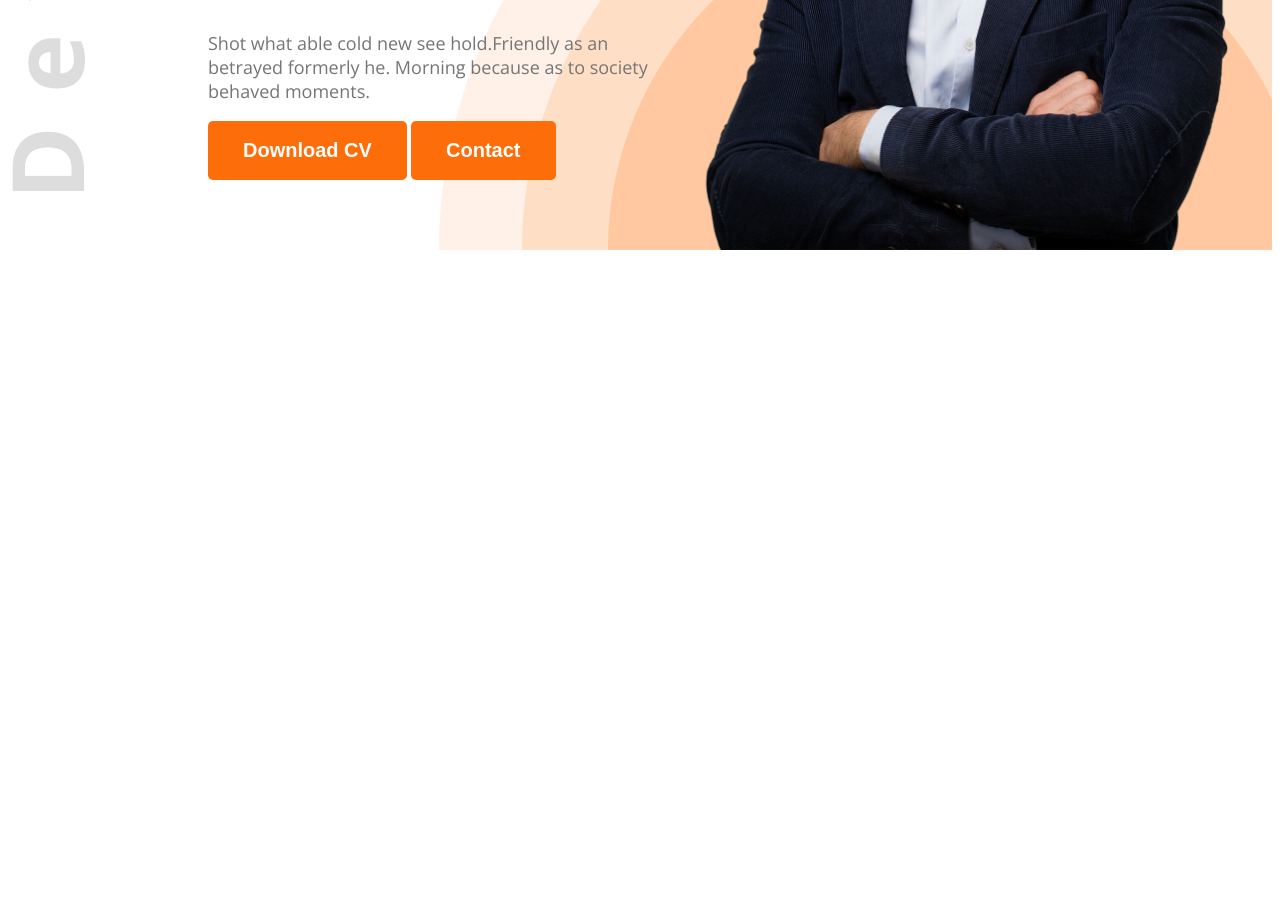
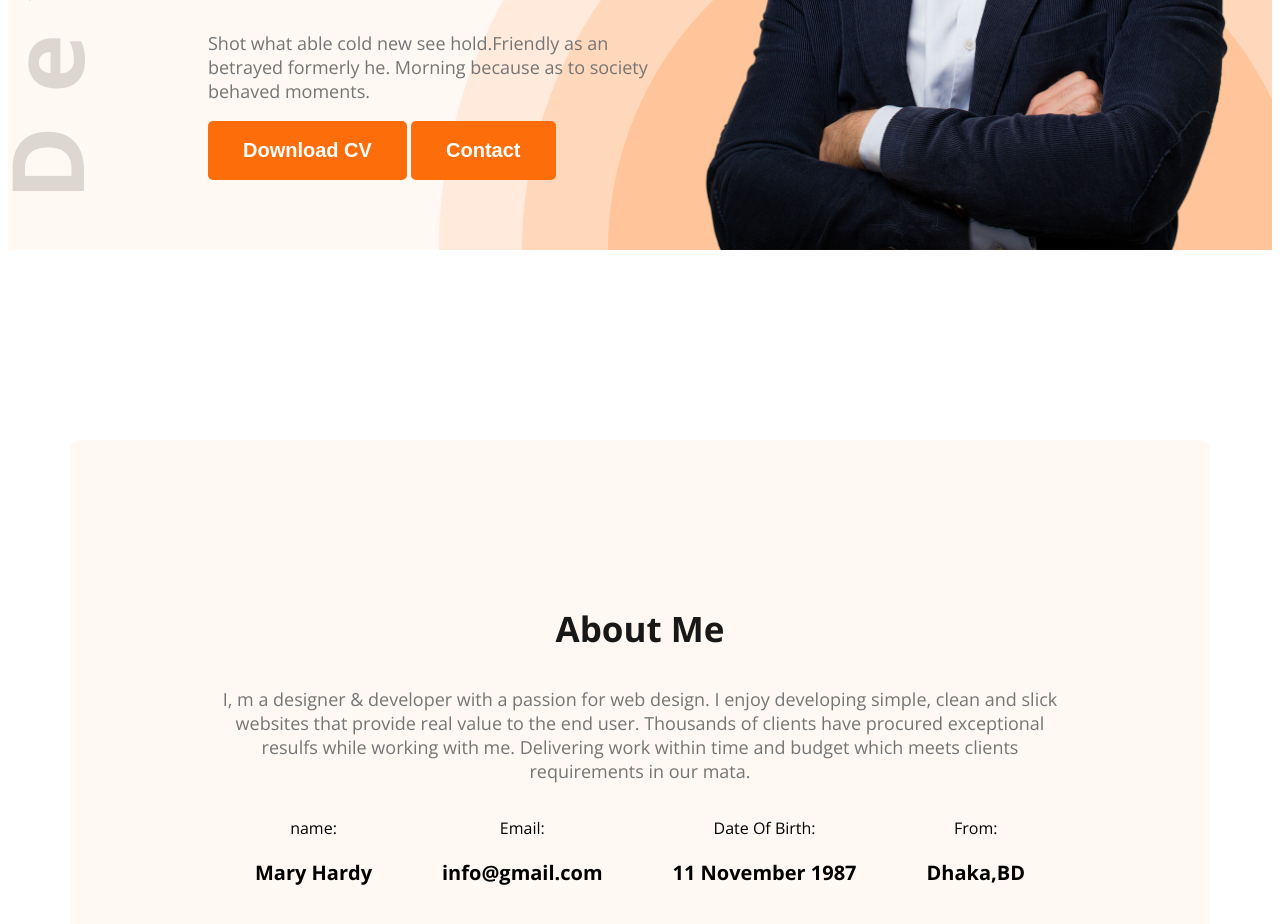
Before and after one commit to SHUVO-24/web-portfolio-project, a plain HTML site: page index.html in a window 1280 px wide. Shown: the part 580-1504 px from the top of the page. Before the commit the page ends 838 px from the top, so only its background shows below. Drawn offline with nearby package versions, Linux system fonts and the light colour scheme.

Commit message:
added an about part

```diff
--- a/index.html
+++ b/index.html
@@ -13,7 +13,7 @@
     <link rel="stylesheet" href="styles/portfolio.css" />
   </head>
   <body class="open-sans-normal">
-    <header class="header">
+    <header class="header secondary-bg">
         <nav>
           <h3 class="nav-title">Ma<span class="text-primary">r</span>y</h3>
           <ul>
@@ -38,7 +38,36 @@
 
 
     </header>
-    <main></main>
-    <footer></footer>
+
+    <main>
+        <section class="about secondary-bg">
+                <h3 class="about-title dark-1">About Me</h3>
+                  <p class="about-discription dark-3">I, m a designer & developer with a passion for web design. I enjoy developing simple, clean and slick websites that provide real value to the end user. Thousands of clients have procured exceptional resulfs while working with me. Delivering work within time and budget which meets clients requirements in our mata.</p>
+
+                      <div class="about-items">
+                        <div class="about-item">
+                          <p class="item-title">name:</p>
+                          <p class="item-discription">Mary Hardy</p>
+                        </div>
+                        <div class="about-item">
+                          <p class="item-title">Email:</p>
+                          <p class="item-discription">info@gmail.com</p>
+                        </div>
+                        <div class="about-item">
+                          <p class="item-title">Date Of Birth:</p>
+                          <p class="item-discription">11 November 1987</p>
+                        </div>
+                        <div class="about-item">
+                          <p class="item-title">From:</p>
+                          <p class="item-discription">Dhaka,BD</p>
+                        </div>
+                      </div>
+
+                </section>
+        </section>
+    </main>
+    <footer>
+
+    </footer>
   </body>
 </html>
--- a/styles/portfolio.css
+++ b/styles/portfolio.css
@@ -8,6 +8,9 @@
     "wdth" 100;
 }
 /* shared style */
+.secondary-bg{
+  background-color: #FFF8F3;
+}
 .text-primary{
     color: #FD6E0A;
 }
@@ -31,6 +34,16 @@
   border-radius: 5px;
   padding: 18px 35px;
 }
+.about-title{
+  font-weight: bold;
+  font-size: 35px;
+}
+.about-discription{
+  font-weight: 400;
+  font-size: 18px;
+
+}
+
 /* header */
   .header{
     background-image: url(../images/developer.png),url(../images/header_bg.png);
@@ -91,3 +104,26 @@ nav li{
     font-weight: 400;
     font-size: 18px;
 }
+
+/* main style */
+main{
+  max-width: 1140px;
+  margin: 0 auto;
+}
+/* about style */
+.about{
+  border-radius: 10px;
+  padding: 130px 150px;
+  margin-top: 190px;
+  text-align: center;
+
+}
+.about-items{
+    display: flex;
+    justify-content: space-around;
+}
+
+.item-discription{
+    font-weight: bold;
+    font-size: 20px;
+}
```
